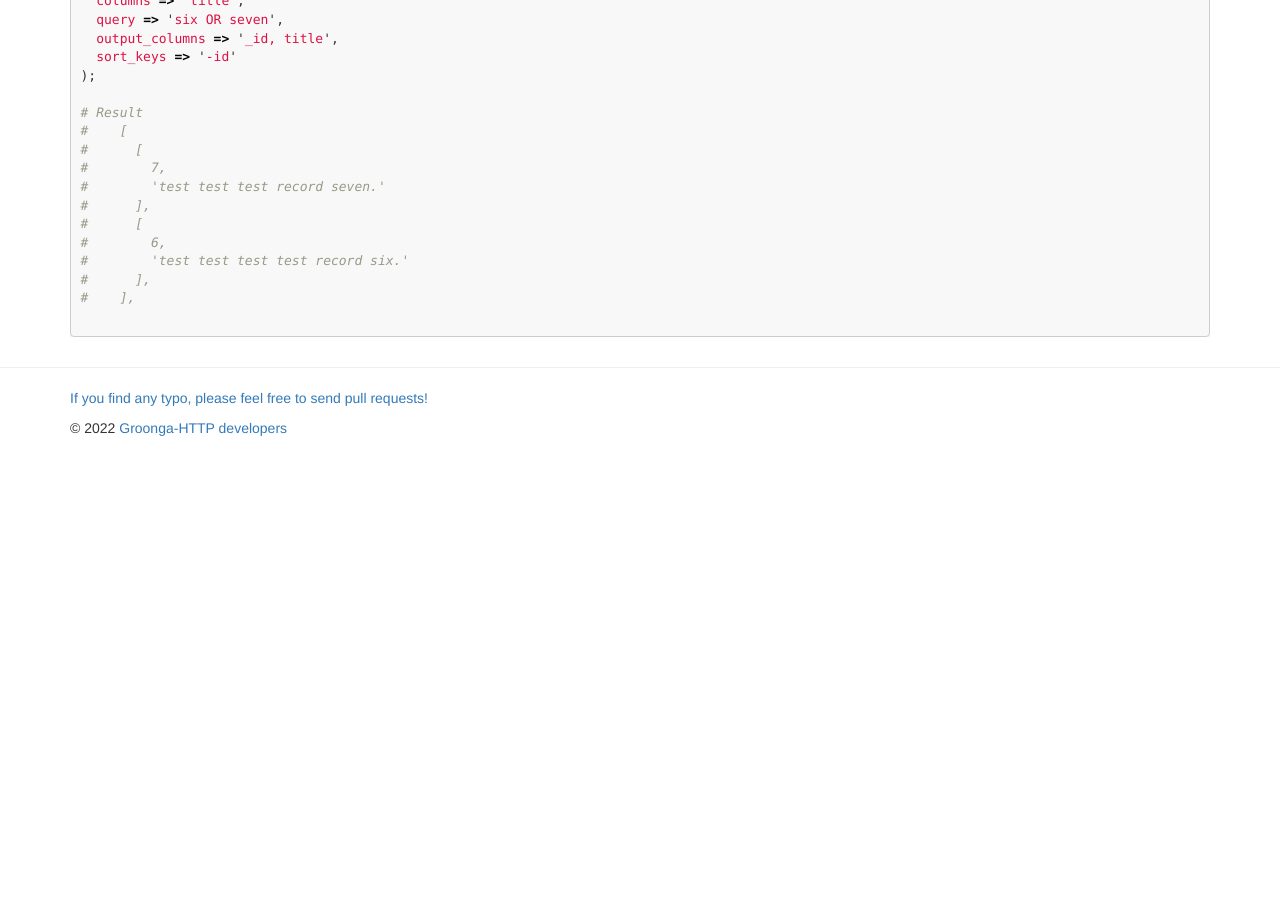
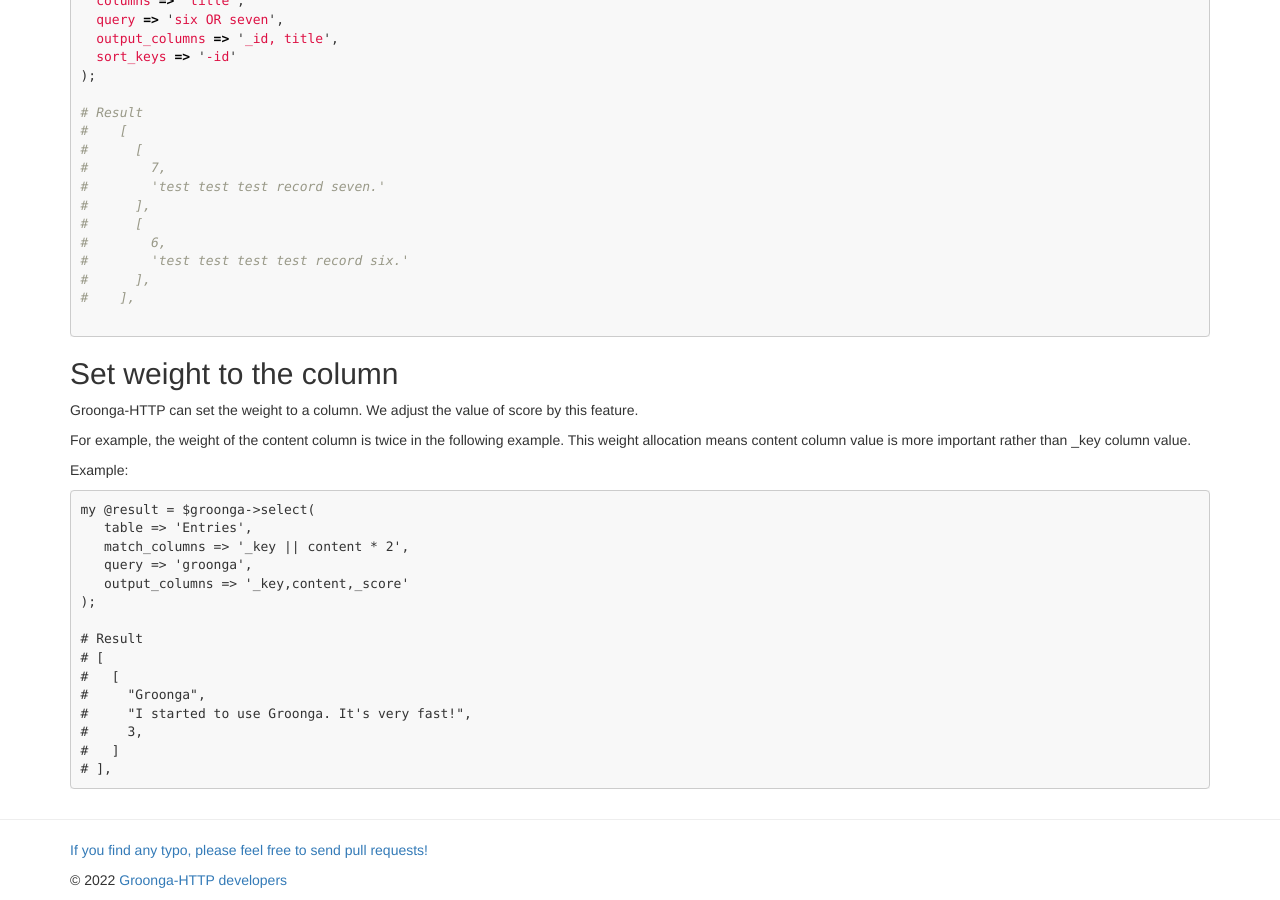
Before and after one commit to groonga/Groonga-HTTP, a Jekyll site: the page built from docs/tutorial/index.md, in a window 1280 px wide and 900 px high, scrolled down 2150 px. Built offline with Jekyll 4.4.1, drawn with Linux system fonts in a browser that asks for light colours; before the commit the page ends 2598 px from its top, so only the background shows below that.

Commit message:
Add support for "match_columns" as the argument of "select"

````diff
--- a/docs/tutorial/index.md
+++ b/docs/tutorial/index.md
@@ -140,4 +140,32 @@ my @result = $groonga->select(
 
 ```
 
+## Set weight to the column
+
+Groonga-HTTP can set the weight to a column.
+We adjust the value of score by this feature.
+
+For example, the weight of the content column is twice in the following example.
+This weight allocation means content column value is more important rather than _key column value.
+
+Example:
+
+```
+my @result = $groonga->select(
+   table => 'Entries',
+   match_columns => '_key || content * 2',
+   query => 'groonga',
+   output_columns => '_key,content,_score'
+);
+
+# Result
+# [
+#   [
+#     "Groonga",
+#     "I started to use Groonga. It's very fast!",
+#     3,
+#   ]
+# ],
+```
+
 [install]:../install/
````
Also changed, not shown: docs/ja/tutorial/index.md (+28 -0 lines), 3 other files.
